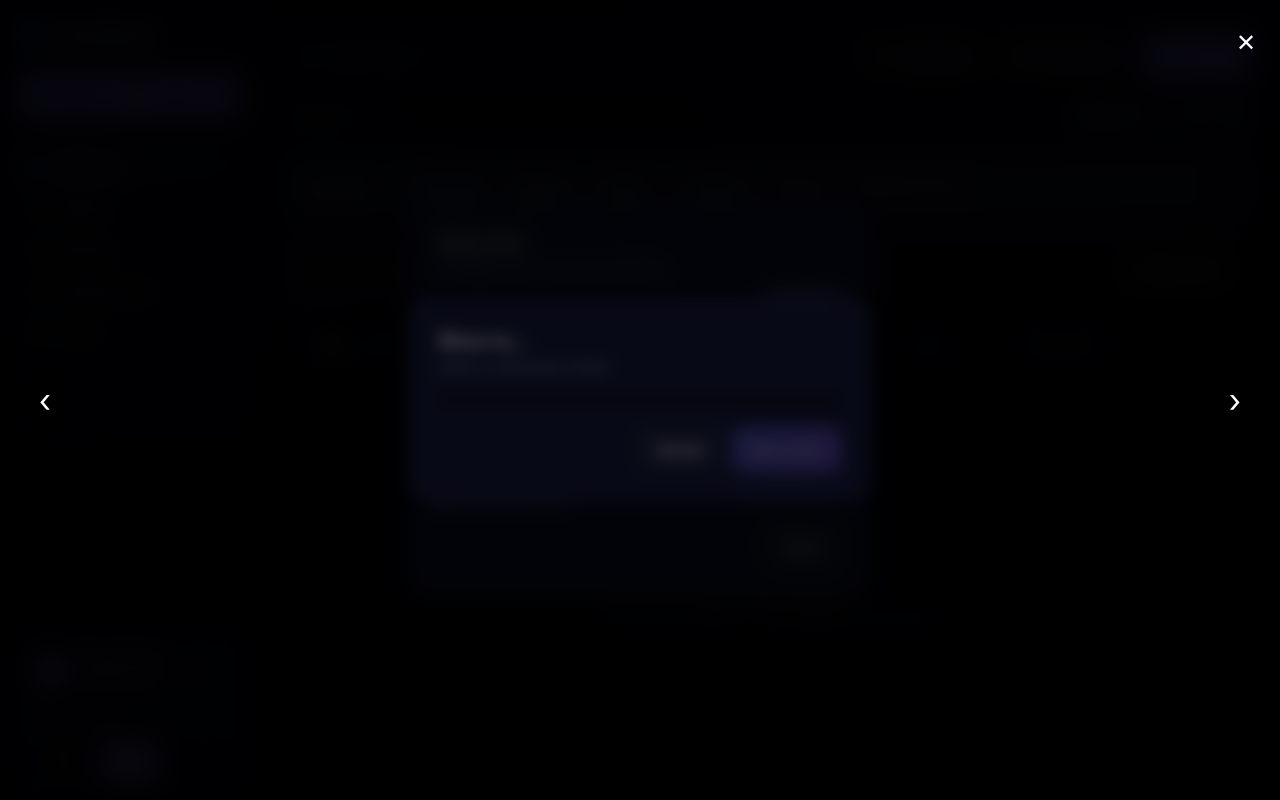
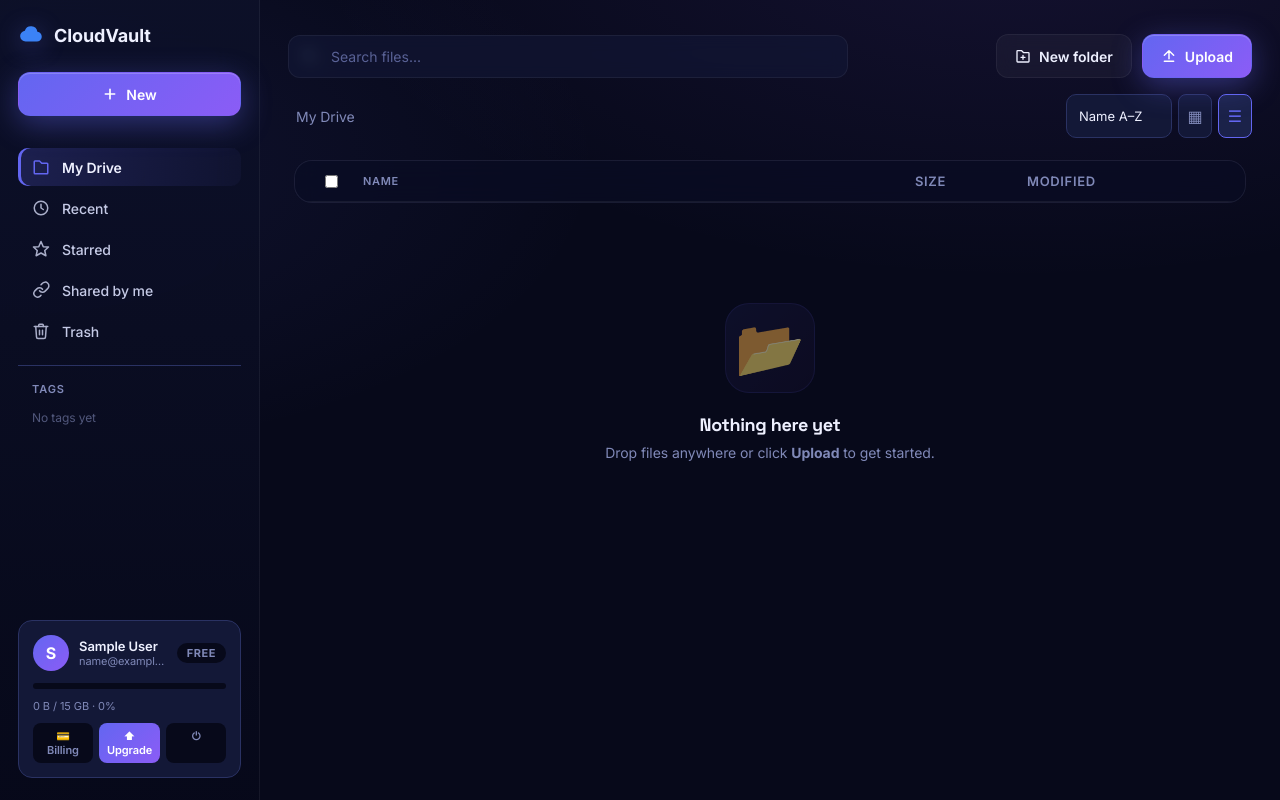
Before and after one commit to khaledq84ever/cloudvault, a Flask app: page /drive in a window 1280 px wide. Run offline with Flask 3, Linux system fonts and the light colour scheme; the visitor is signed in with stand-in values (Sample User, id 1); data that the repository does not hold is empty.

Commit message:
fix(css): make [hidden] work despite display:flex on .modal/.empty/etc
Pre-existing bug surfaced by headless test: drive.js relies on el.hidden = true
to dismiss modals, banners, ctx-menu, empty state. But .modal { display: flex }
and .empty { display: flex } in CSS override the UA stylesheet [hidden]
{ display: none } rule (same specificity, author wins).

Result: every modal renders on page load, stacking dark backdrops over the
drive grid -> 'big error its open but nothing show'.

Fix: add [hidden] { display: none !important; } near the top of app.css so
the HTML hidden attribute behaves correctly across all elements.

Co-Authored-By: Claude Opus 4.7 <noreply@anthropic.com>

```diff
--- a/static/css/app.css
+++ b/static/css/app.css
@@ -3,6 +3,11 @@
 
 /* ---------- Base ---------- */
 * { box-sizing: border-box; margin: 0; padding: 0; }
+
+/* CRITICAL: make HTML5 `hidden` attribute work even on elements with display: flex/grid.
+   Without this, modals/menus/banners with class rules setting `display: flex` render
+   over the page on load instead of staying hidden until JS sets hidden=false. */
+[hidden] { display: none !important; }
 :root {
   --bg: #07091a;
   --bg-2: #0d1129;
```
